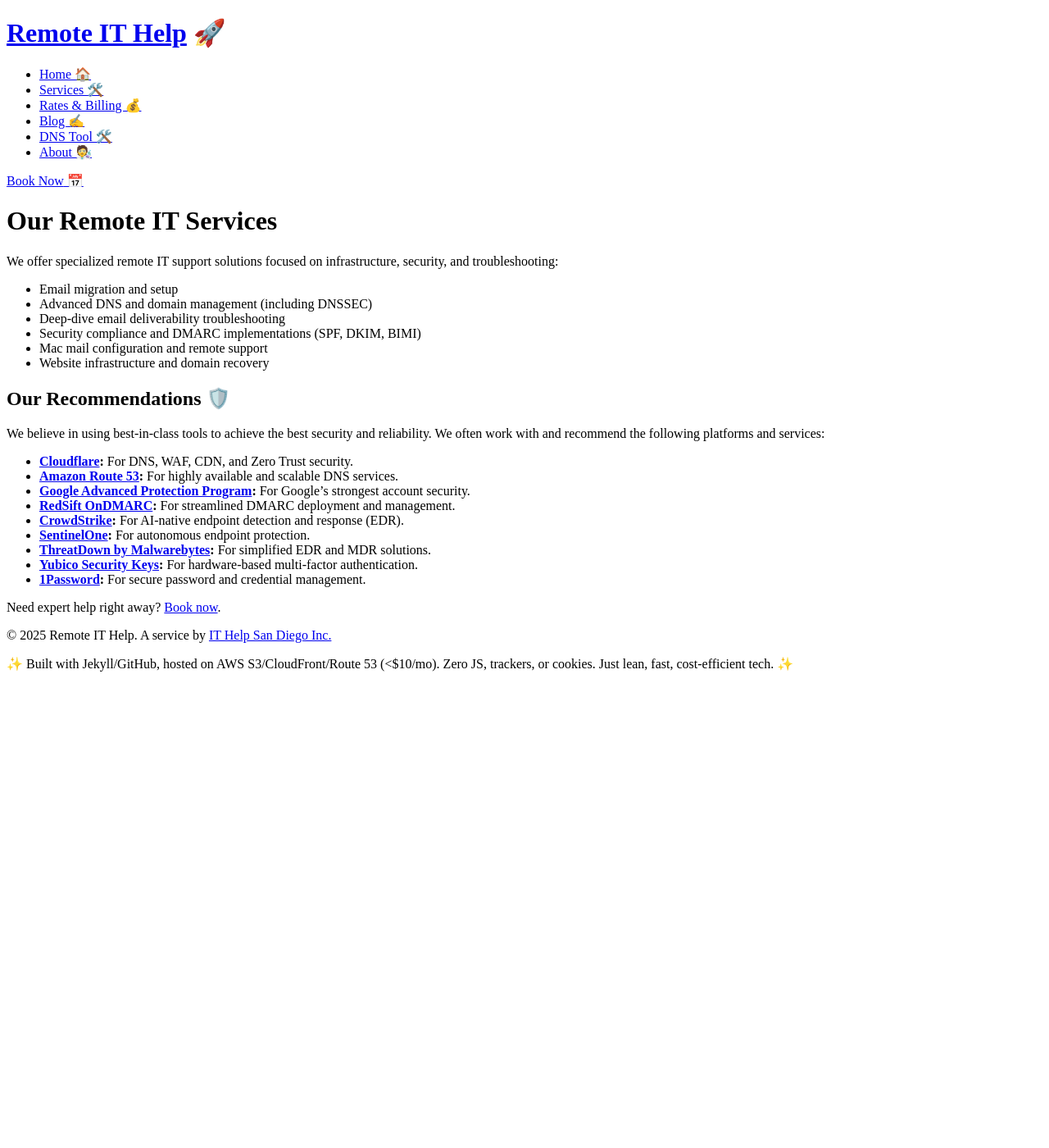
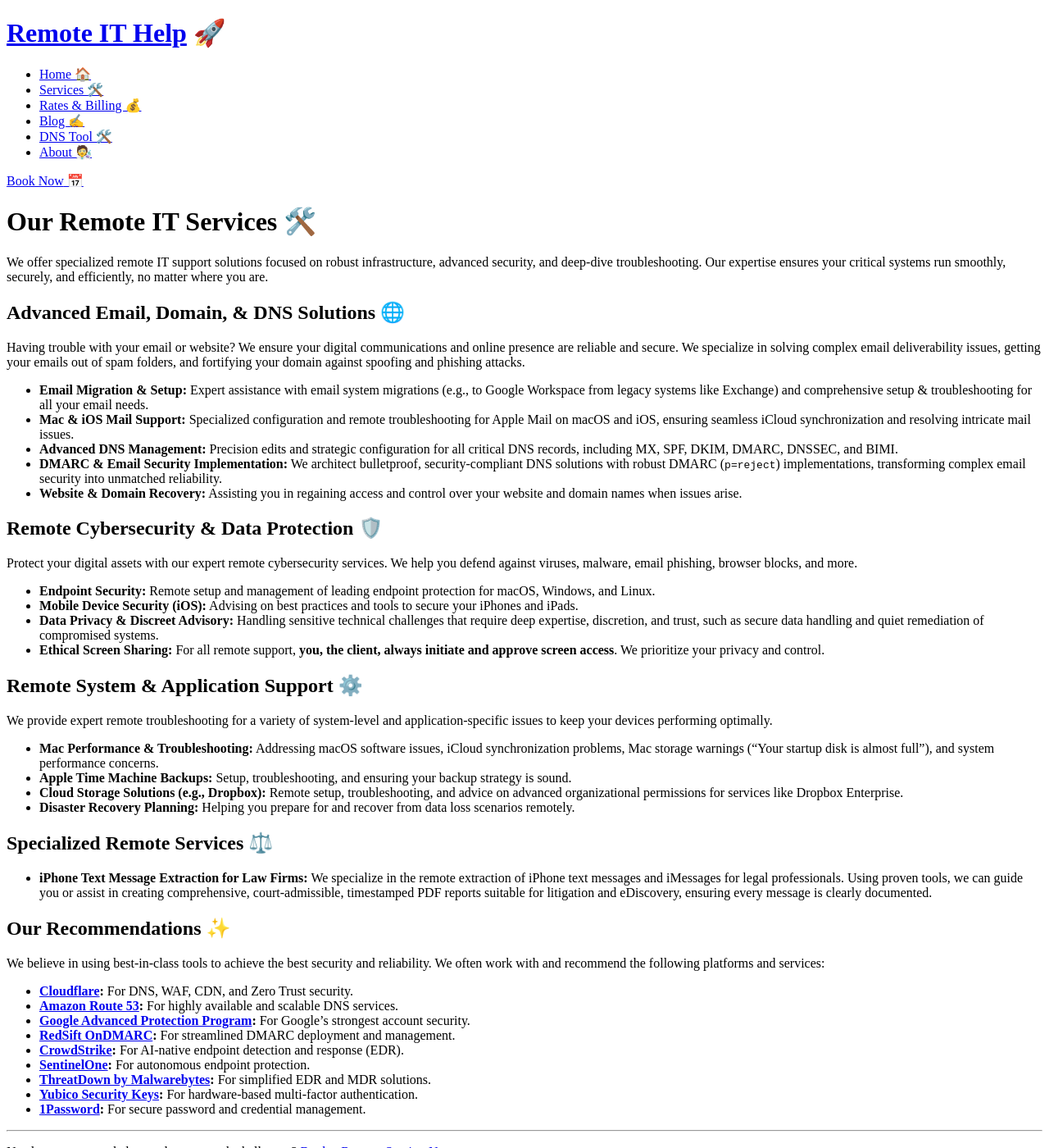
Before and after one commit to careyjames/remote-it-help-site, a Jekyll site: the page built from services.md, in a window 1280 px wide and 1400 px high. Shown: the whole window at 82% size. Built offline with Jekyll 4.4.1, drawn with Linux system fonts in a browser that asks for light colours; some of the changed text lies outside the part shown.

Commit message:
Update services.md

```diff
--- a/services.md
+++ b/services.md
@@ -1,31 +1,58 @@
 ---
 layout: default
-title: Services
+title: Remote IT Services & Expert Solutions
 ---
 
-# Our Remote IT Services
+# Our Remote IT Services 🛠️
 
-We offer specialized remote IT support solutions focused on infrastructure, security, and troubleshooting:
+We offer specialized remote IT support solutions focused on robust infrastructure, advanced security, and deep-dive troubleshooting. Our expertise ensures your critical systems run smoothly, securely, and efficiently, no matter where you are.
 
--   Email migration and setup
--   Advanced DNS and domain management (including DNSSEC)
--   Deep-dive email deliverability troubleshooting
--   Security compliance and DMARC implementations (SPF, DKIM, BIMI)
--   Mac mail configuration and remote support
--   Website infrastructure and domain recovery
+## Advanced Email, Domain, & DNS Solutions 🌐
 
-## Our Recommendations 🛡️
+Having trouble with your email or website? We ensure your digital communications and online presence are reliable and secure. We specialize in solving complex email deliverability issues, getting your emails out of spam folders, and fortifying your domain against spoofing and phishing attacks.
+
+* **Email Migration & Setup:** Expert assistance with email system migrations (e.g., to Google Workspace from legacy systems like Exchange) and comprehensive setup & troubleshooting for all your email needs.
+* **Mac & iOS Mail Support:** Specialized configuration and remote troubleshooting for Apple Mail on macOS and iOS, ensuring seamless iCloud synchronization and resolving intricate mail issues.
+* **Advanced DNS Management:** Precision edits and strategic configuration for all critical DNS records, including MX, SPF, DKIM, DMARC, DNSSEC, and BIMI.
+* **DMARC & Email Security Implementation:** We architect bulletproof, security-compliant DNS solutions with robust DMARC (`p=reject`) implementations, transforming complex email security into unmatched reliability.
+* **Website & Domain Recovery:** Assisting you in regaining access and control over your website and domain names when issues arise.
+
+## Remote Cybersecurity & Data Protection 🛡️
+
+Protect your digital assets with our expert remote cybersecurity services. We help you defend against viruses, malware, email phishing, browser blocks, and more.
+
+* **Endpoint Security:** Remote setup and management of leading endpoint protection for macOS, Windows, and Linux.
+* **Mobile Device Security (iOS):** Advising on best practices and tools to secure your iPhones and iPads.
+* **Data Privacy & Discreet Advisory:** Handling sensitive technical challenges that require deep expertise, discretion, and trust, such as secure data handling and quiet remediation of compromised systems.
+* **Ethical Screen Sharing:** For all remote support, **you, the client, always initiate and approve screen access**. We prioritize your privacy and control.
+
+## Remote System & Application Support ⚙️
+
+We provide expert remote troubleshooting for a variety of system-level and application-specific issues to keep your devices performing optimally.
+
+* **Mac Performance & Troubleshooting:** Addressing macOS software issues, iCloud synchronization problems, Mac storage warnings (“Your startup disk is almost full”), and system performance concerns.
+* **Apple Time Machine Backups:** Setup, troubleshooting, and ensuring your backup strategy is sound.
+* **Cloud Storage Solutions (e.g., Dropbox):** Remote setup, troubleshooting, and advice on advanced organizational permissions for services like Dropbox Enterprise.
+* **Disaster Recovery Planning:** Helping you prepare for and recover from data loss scenarios remotely.
+
+## Specialized Remote Services ⚖️
+
+* **iPhone Text Message Extraction for Law Firms:** We specialize in the remote extraction of iPhone text messages and iMessages for legal professionals. Using proven tools, we can guide you or assist in creating comprehensive, court-admissible, timestamped PDF reports suitable for litigation and eDiscovery, ensuring every message is clearly documented.
+
+## Our Recommendations ✨
 
 We believe in using best-in-class tools to achieve the best security and reliability. We often work with and recommend the following platforms and services:
 
--   **[Cloudflare](https://www.cloudflare.com/):** For DNS, WAF, CDN, and Zero Trust security.
--   **[Amazon Route 53](https://aws.amazon.com/route53/):** For highly available and scalable DNS services.
--   **[Google Advanced Protection Program](https://landing.google.com/advancedprotection/):** For Google's strongest account security.
--   **[RedSift OnDMARC](https://redsift.com/pulse-platform/ondmarc):** For streamlined DMARC deployment and management.
--   **[CrowdStrike](https://www.crowdstrike.com/en-us/):** For AI-native endpoint detection and response (EDR).
--   **[SentinelOne](https://www.sentinelone.com/):** For autonomous endpoint protection.
--   **[ThreatDown by Malwarebytes](https://www.threatdown.com/):** For simplified EDR and MDR solutions.
--   **[Yubico Security Keys](https://www.yubico.com/):** For hardware-based multi-factor authentication.
--   **[1Password](https://1password.com/):** For secure password and credential management.
+* **[Cloudflare](https://www.cloudflare.com/):** For DNS, WAF, CDN, and Zero Trust security.
+* **[Amazon Route 53](https://aws.amazon.com/route53/):** For highly available and scalable DNS services.
+* **[Google Advanced Protection Program](https://landing.google.com/advancedprotection/):** For Google's strongest account security.
+* **[RedSift OnDMARC](https://redsift.com/pulse-platform/ondmarc):** For streamlined DMARC deployment and management.
+* **[CrowdStrike](https://www.crowdstrike.com/en-us/):** For AI-native endpoint detection and response (EDR).
+* **[SentinelOne](https://www.sentinelone.com/):** For autonomous endpoint protection.
+* **[ThreatDown by Malwarebytes](https://www.threatdown.com/):** For simplified EDR and MDR solutions.
+* **[Yubico Security Keys](https://www.yubico.com/):** For hardware-based multi-factor authentication.
+* **[1Password](https://1password.com/):** For secure password and credential management.
 
-Need expert help right away? [Book now](https://schedule.it-help.tech/).
+---
+Need expert remote help to solve your tech challenges?
+[Book a Remote Session Now](https://schedule.it-help.tech/)
```
